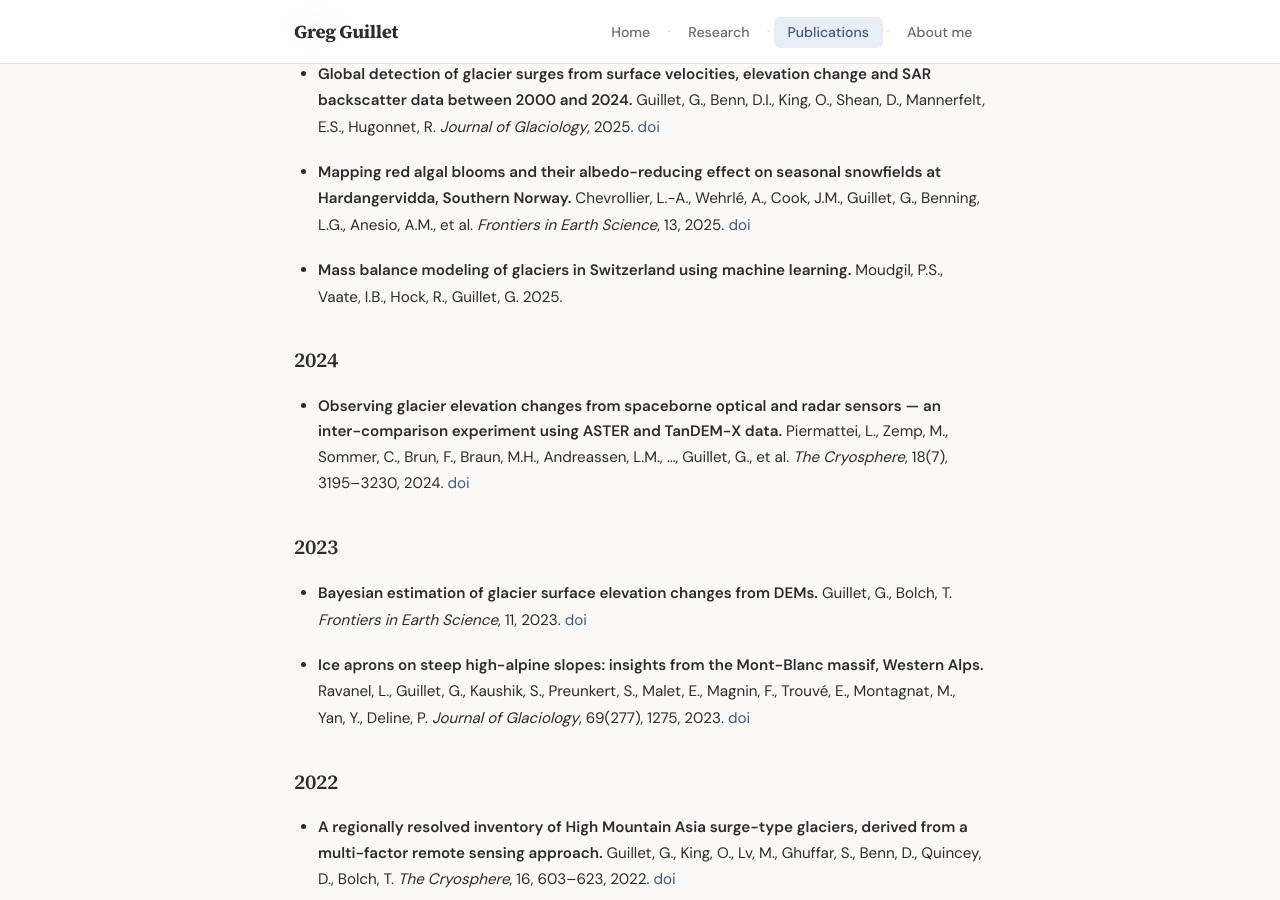
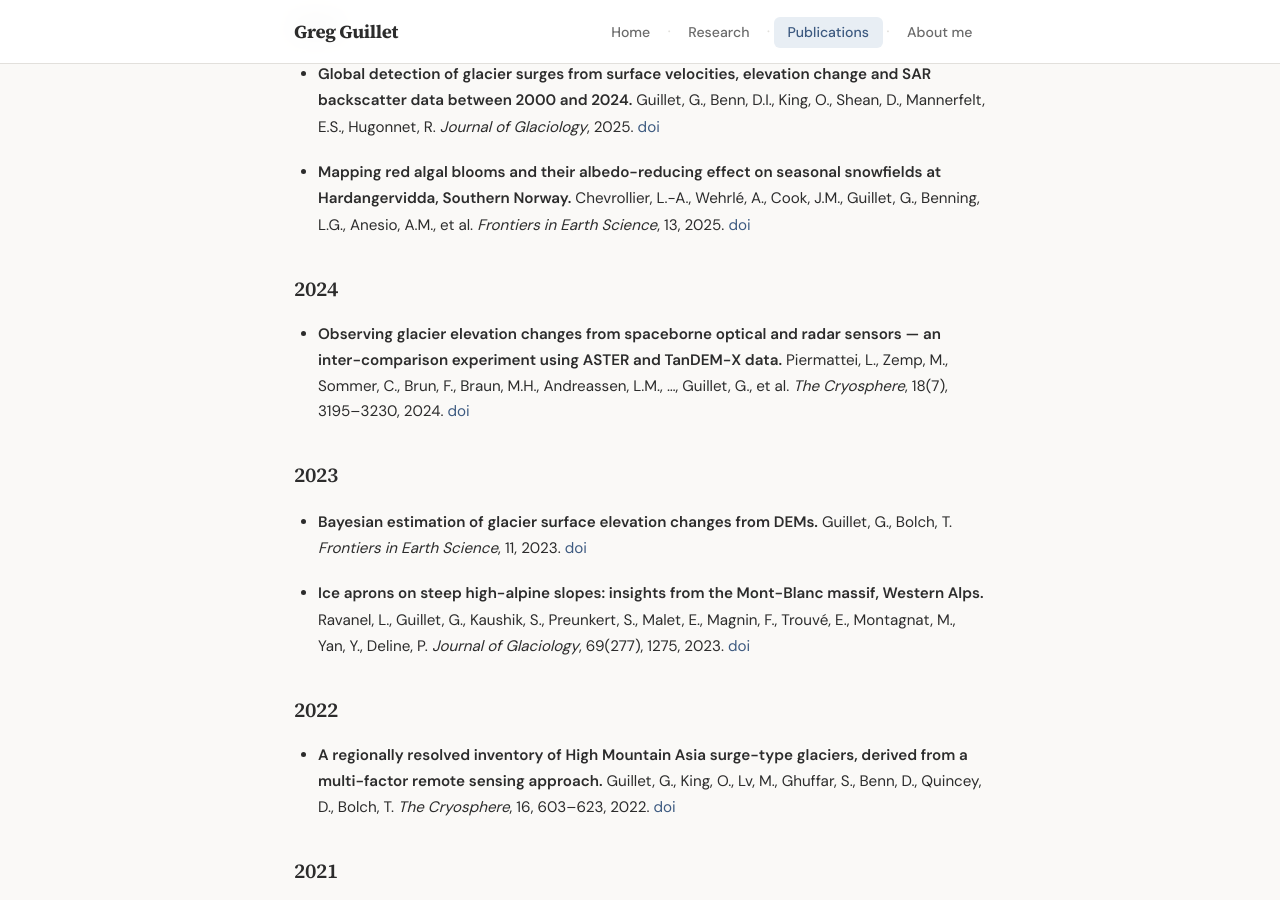
Before and after one commit to gregguillet/gregguillet.github.io, a Jekyll site: the page built from publications.md, in a window 1280 px wide and 900 px high, scrolled down 302 px. Built offline with Jekyll 4.4.1, drawn with Linux system fonts in a browser that asks for light colours.

Commit message:
Remove publication on glacier mass balance modeling
Removed a publication on mass balance modeling of glaciers in Switzerland using machine learning.

```diff
--- a/publications.md
+++ b/publications.md
@@ -15,8 +15,6 @@ permalink: /publications/
 - **Global detection of glacier surges from surface velocities, elevation change and SAR backscatter data between 2000 and 2024.** Guillet, G., Benn, D.I., King, O., Shean, D., Mannerfelt, E.S., Hugonnet, R. *Journal of Glaciology*, 2025. [doi](https://doi.org/10.1017/jog.2025.36)
 
 - **Mapping red algal blooms and their albedo-reducing effect on seasonal snowfields at Hardangervidda, Southern Norway.** Chevrollier, L.-A., Wehrlé, A., Cook, J.M., Guillet, G., Benning, L.G., Anesio, A.M., et al. *Frontiers in Earth Science*, 13, 2025. [doi](https://doi.org/10.3389/feart.2025.1508719)
-
-- **Mass balance modeling of glaciers in Switzerland using machine learning.** Moudgil, P.S., Vaate, I.B., Hock, R., Guillet, G. 2025.
 
 ## 2024
 
```
